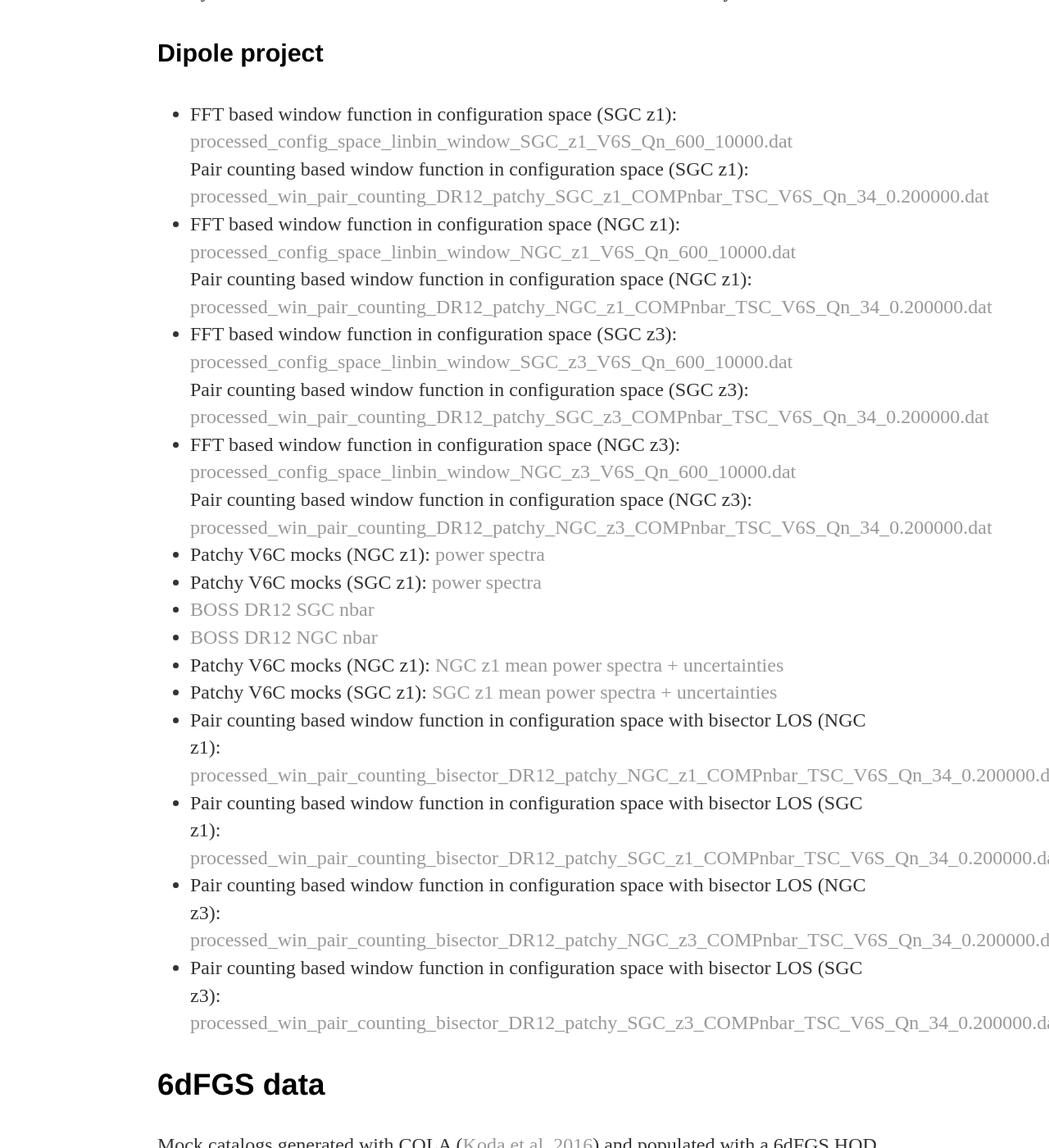
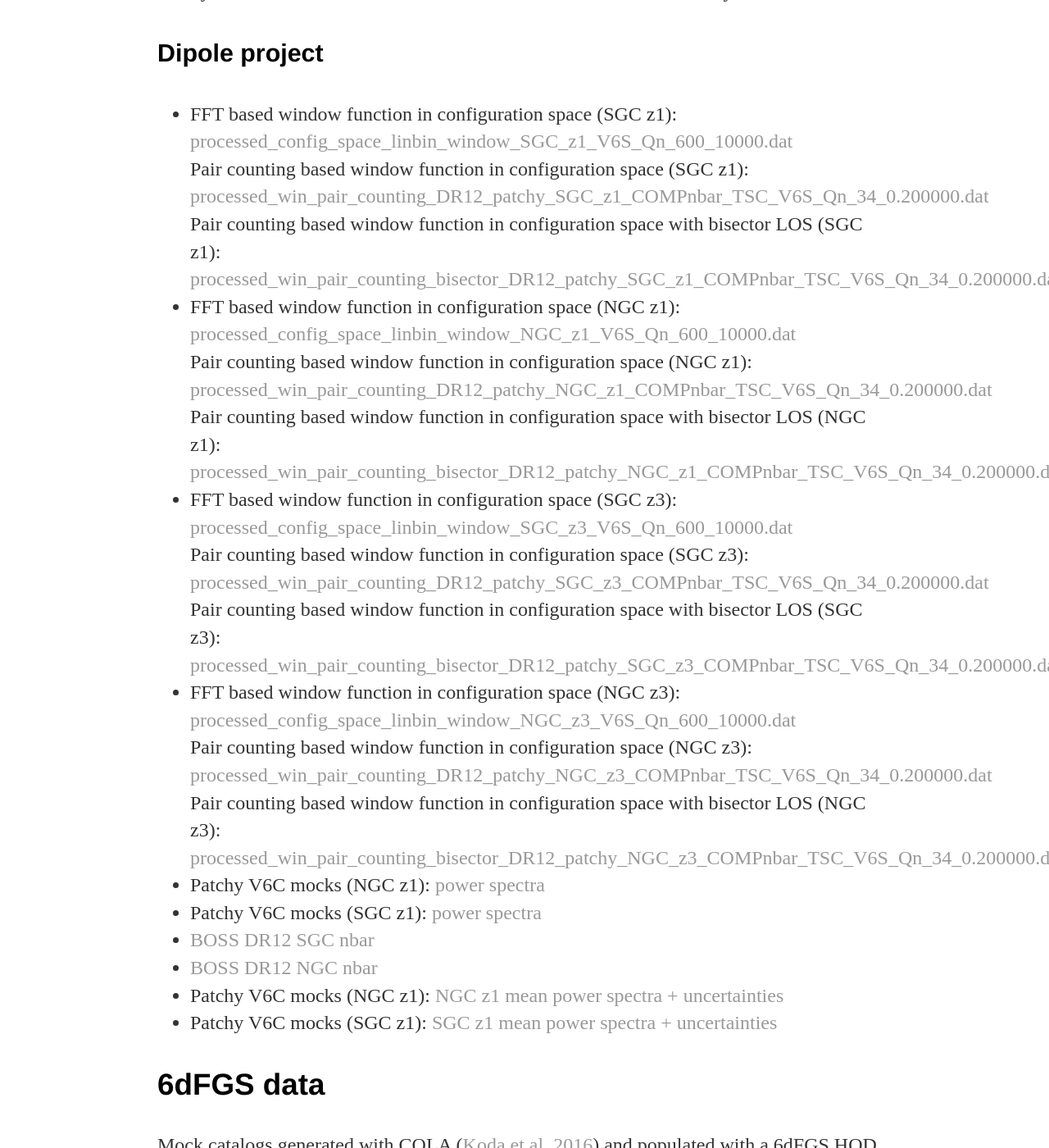
Before and after one commit to fbeutler/fbeutler.github.io, a Jekyll site: the page built from hub/hub.html, in a window 1280 px wide and 1400 px high, scrolled down 2165 px. Shown: the whole window at 82% size. Built offline with Jekyll 4.4.1, drawn with Linux system fonts in a browser that asks for light colours; some of the changed lines change nothing that is shown.

Commit message:
Update hub.html

```diff
--- a/hub/hub.html
+++ b/hub/hub.html
@@ -157,25 +157,33 @@
       FFT based window function in configuration space (SGC z1):
       <a href='/hub/processed_config_space_linbin_window_SGC_z1_V6S_Qn_600_10000.dat' target="_blank">processed_config_space_linbin_window_SGC_z1_V6S_Qn_600_10000.dat</a><br>
       Pair counting based window function in configuration space (SGC z1):
-      <a href='/hub/processed_win_pair_counting_DR12_patchy_SGC_z1_COMPnbar_TSC_V6S_Qn_34_0.200000.dat' target="_blank">processed_win_pair_counting_DR12_patchy_SGC_z1_COMPnbar_TSC_V6S_Qn_34_0.200000.dat</a>
+      <a href='/hub/processed_win_pair_counting_DR12_patchy_SGC_z1_COMPnbar_TSC_V6S_Qn_34_0.200000.dat' target="_blank">processed_win_pair_counting_DR12_patchy_SGC_z1_COMPnbar_TSC_V6S_Qn_34_0.200000.dat</a><br>
+      Pair counting based window function in configuration space with bisector LOS (SGC z1):
+      <a href='/hub/processed_win_pair_counting_bisector_DR12_patchy_SGC_z1_COMPnbar_TSC_V6S_Qn_34_0.200000.dat' target="_blank">processed_win_pair_counting_bisector_DR12_patchy_SGC_z1_COMPnbar_TSC_V6S_Qn_34_0.200000.dat</a>
     </li>
     <li>
       FFT based window function in configuration space (NGC z1):
       <a href='/hub/processed_config_space_linbin_window_NGC_z1_V6S_Qn_600_10000.dat' target="_blank">processed_config_space_linbin_window_NGC_z1_V6S_Qn_600_10000.dat</a><br>
       Pair counting based window function in configuration space (NGC z1):
-      <a href='/hub/processed_win_pair_counting_DR12_patchy_NGC_z1_COMPnbar_TSC_V6S_Qn_34_0.200000.dat' target="_blank">processed_win_pair_counting_DR12_patchy_NGC_z1_COMPnbar_TSC_V6S_Qn_34_0.200000.dat</a>
+      <a href='/hub/processed_win_pair_counting_DR12_patchy_NGC_z1_COMPnbar_TSC_V6S_Qn_34_0.200000.dat' target="_blank">processed_win_pair_counting_DR12_patchy_NGC_z1_COMPnbar_TSC_V6S_Qn_34_0.200000.dat</a><br>
+      Pair counting based window function in configuration space with bisector LOS (NGC z1):
+      <a href='/hub/processed_win_pair_counting_bisector_DR12_patchy_NGC_z1_COMPnbar_TSC_V6S_Qn_34_0.200000.dat' target="_blank">processed_win_pair_counting_bisector_DR12_patchy_NGC_z1_COMPnbar_TSC_V6S_Qn_34_0.200000.dat</a>
     </li>
     <li>
       FFT based window function in configuration space (SGC z3):
       <a href='/hub/processed_config_space_linbin_window_SGC_z3_V6S_Qn_600_10000.dat' target="_blank">processed_config_space_linbin_window_SGC_z3_V6S_Qn_600_10000.dat</a><br>
       Pair counting based window function in configuration space (SGC z3):
-      <a href='/hub/processed_win_pair_counting_DR12_patchy_SGC_z3_COMPnbar_TSC_V6S_Qn_34_0.200000.dat' target="_blank">processed_win_pair_counting_DR12_patchy_SGC_z3_COMPnbar_TSC_V6S_Qn_34_0.200000.dat</a>
+      <a href='/hub/processed_win_pair_counting_DR12_patchy_SGC_z3_COMPnbar_TSC_V6S_Qn_34_0.200000.dat' target="_blank">processed_win_pair_counting_DR12_patchy_SGC_z3_COMPnbar_TSC_V6S_Qn_34_0.200000.dat</a><br>
+      Pair counting based window function in configuration space with bisector LOS (SGC z3):
+      <a href='/hub/processed_win_pair_counting_bisector_DR12_patchy_SGC_z3_COMPnbar_TSC_V6S_Qn_34_0.200000.dat' target="_blank">processed_win_pair_counting_bisector_DR12_patchy_SGC_z3_COMPnbar_TSC_V6S_Qn_34_0.200000.dat</a>
     </li>
     <li>
       FFT based window function in configuration space (NGC z3):
       <a href='/hub/processed_config_space_linbin_window_NGC_z3_V6S_Qn_600_10000.dat' target="_blank">processed_config_space_linbin_window_NGC_z3_V6S_Qn_600_10000.dat</a><br>
       Pair counting based window function in configuration space (NGC z3):
-      <a href='/hub/processed_win_pair_counting_DR12_patchy_NGC_z3_COMPnbar_TSC_V6S_Qn_34_0.200000.dat' target="_blank">processed_win_pair_counting_DR12_patchy_NGC_z3_COMPnbar_TSC_V6S_Qn_34_0.200000.dat</a>
+      <a href='/hub/processed_win_pair_counting_DR12_patchy_NGC_z3_COMPnbar_TSC_V6S_Qn_34_0.200000.dat' target="_blank">processed_win_pair_counting_DR12_patchy_NGC_z3_COMPnbar_TSC_V6S_Qn_34_0.200000.dat</a><br>
+      Pair counting based window function in configuration space with bisector LOS (NGC z3):
+      <a href='/hub/processed_win_pair_counting_bisector_DR12_patchy_NGC_z3_COMPnbar_TSC_V6S_Qn_34_0.200000.dat' target="_blank">processed_win_pair_counting_bisector_DR12_patchy_NGC_z3_COMPnbar_TSC_V6S_Qn_34_0.200000.dat</a>
     </li>
     <li>
       Patchy V6C mocks (NGC z1):
@@ -199,22 +207,6 @@
       Patchy V6C mocks (SGC z1):
       <a href='/hub/mean_pk_2047_z1_SGC.dat' target="_blank">SGC z1 mean power spectra + uncertainties</a>
     </li>
-    <li>
-      Pair counting based window function in configuration space with bisector LOS (NGC z1):
-      <a href='/hub/processed_win_pair_counting_bisector_DR12_patchy_NGC_z1_COMPnbar_TSC_V6S_Qn_34_0.200000.dat' target="_blank">processed_win_pair_counting_bisector_DR12_patchy_NGC_z1_COMPnbar_TSC_V6S_Qn_34_0.200000.dat</a>
-    </li>
-    <li>
-      Pair counting based window function in configuration space with bisector LOS (SGC z1):
-      <a href='/hub/processed_win_pair_counting_bisector_DR12_patchy_SGC_z1_COMPnbar_TSC_V6S_Qn_34_0.200000.dat' target="_blank">processed_win_pair_counting_bisector_DR12_patchy_SGC_z1_COMPnbar_TSC_V6S_Qn_34_0.200000.dat</a>
-    </li>
-        <li>
-      Pair counting based window function in configuration space with bisector LOS (NGC z3):
-      <a href='/hub/processed_win_pair_counting_bisector_DR12_patchy_NGC_z3_COMPnbar_TSC_V6S_Qn_34_0.200000.dat' target="_blank">processed_win_pair_counting_bisector_DR12_patchy_NGC_z3_COMPnbar_TSC_V6S_Qn_34_0.200000.dat</a>
-    </li>
-        <li>
-      Pair counting based window function in configuration space with bisector LOS (SGC z3):
-      <a href='/hub/processed_win_pair_counting_bisector_DR12_patchy_SGC_z3_COMPnbar_TSC_V6S_Qn_34_0.200000.dat' target="_blank">processed_win_pair_counting_bisector_DR12_patchy_SGC_z3_COMPnbar_TSC_V6S_Qn_34_0.200000.dat</a>
-    </li>
   </ul>
 
 
```
